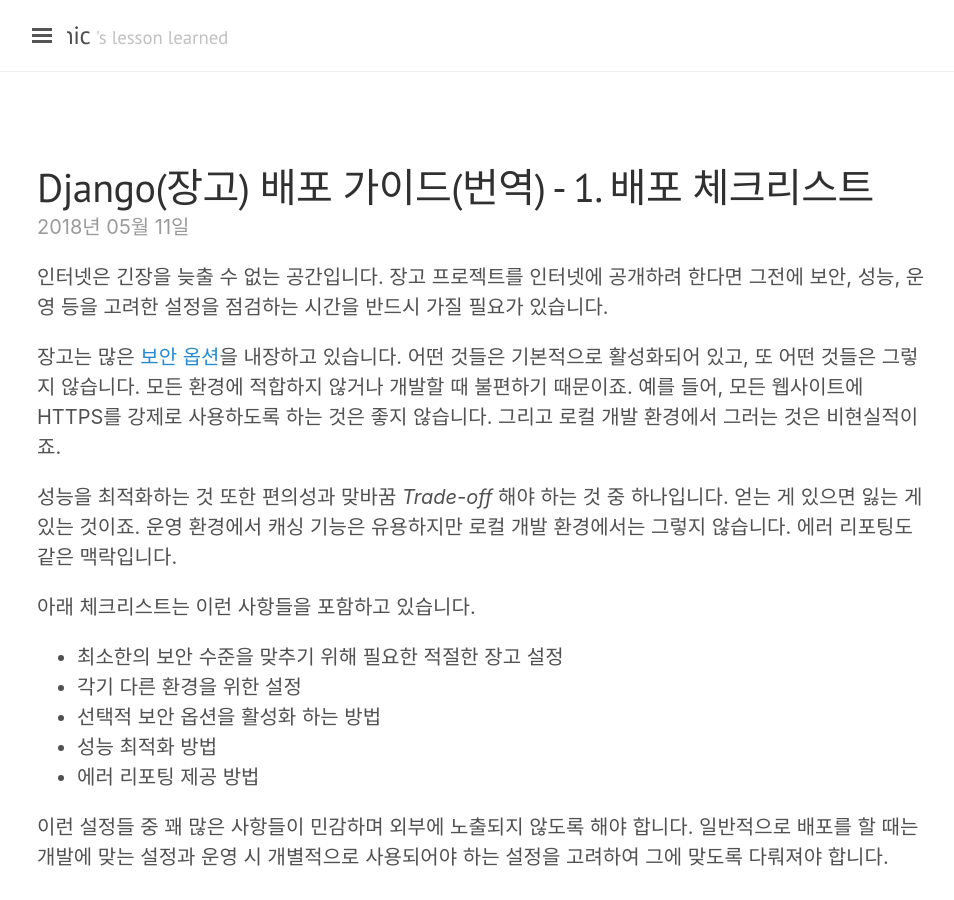
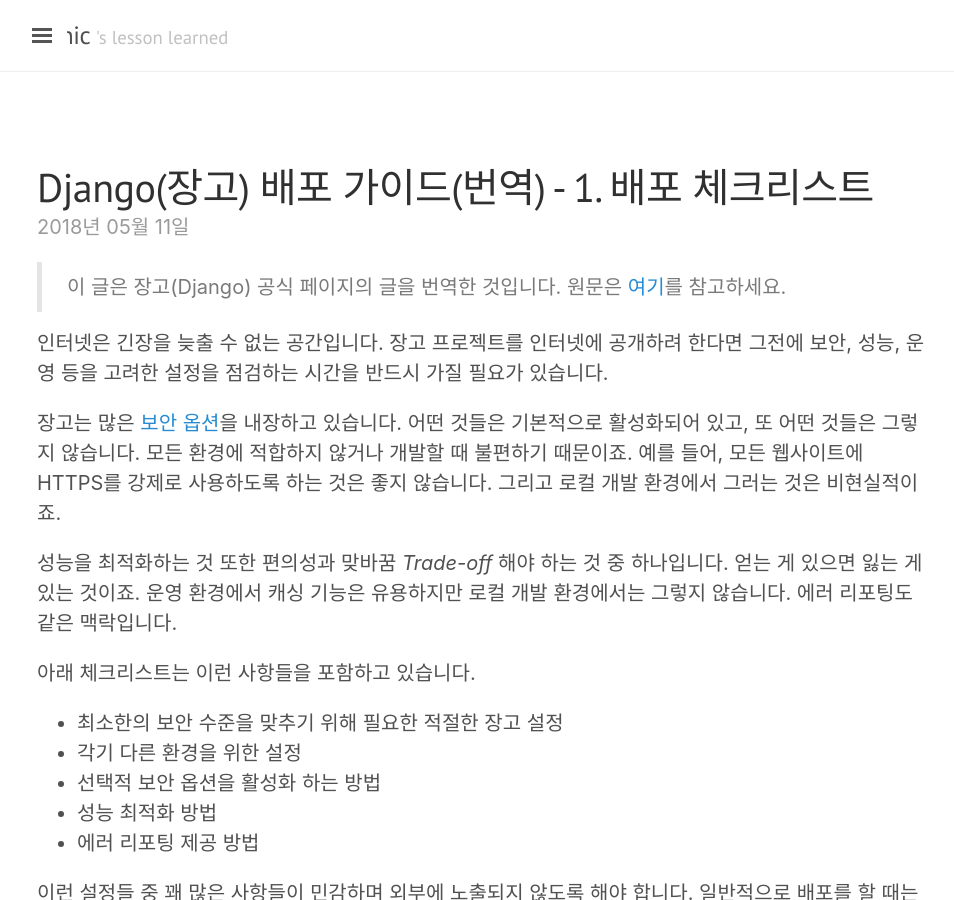
Before and after one commit to jwkcp/jwkcp.github.com, a Jekyll site: the page built from _posts/2018-05-11-deployment-checklist-for-django.md, in a window 1280 px wide and 900 px high. Shown: the whole window, without its empty margins (3-957 px from the left). Built offline with Jekyll 4.4.1, drawn with Linux system fonts in a browser that asks for light colours; nearby versions of some CDN libraries; comment, search, counter and statistics services are not loaded.

Commit message:
원문 링크 삽입

```diff
--- a/_posts/2018-05-11-deployment-checklist-for-django.md
+++ b/_posts/2018-05-11-deployment-checklist-for-django.md
@@ -4,6 +4,8 @@
 tags: django deployment
 comments: true
 ---
+
+> 이 글은 장고(Django) 공식 페이지의 글을 번역한 것입니다. 원문은 [여기](https://docs.djangoproject.com/en/2.0/howto/deployment/checklist/)를 참고하세요.
 
 인터넷은 긴장을 늦출 수 없는 공간입니다. 장고 프로젝트를 인터넷에 공개하려 한다면 그전에 보안, 성능, 운영 등을 고려한 설정을 점검하는 시간을 반드시 가질 필요가 있습니다.
 
```
